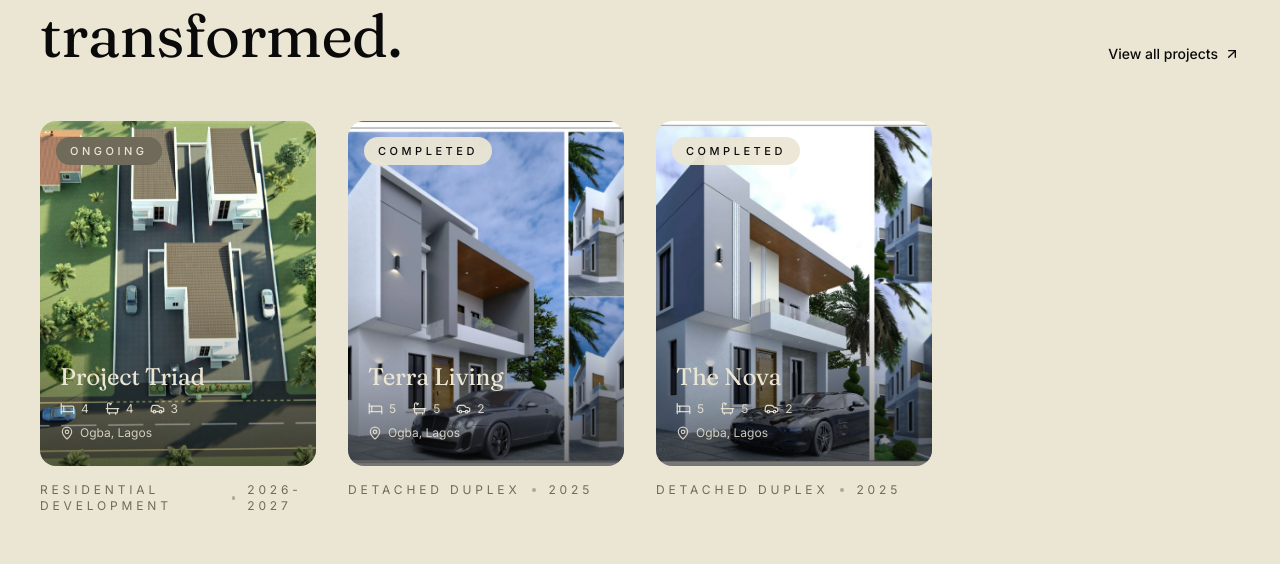
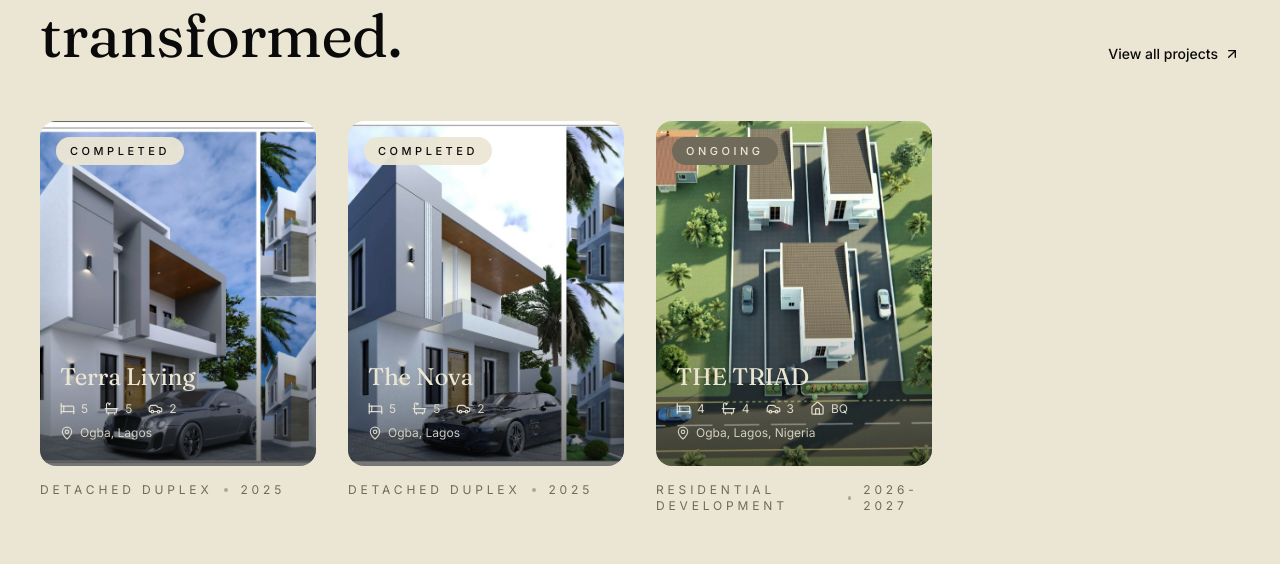
Before and after one commit to EssienAbasiama/citymore-homes, a Next.js app: page / in a window 1280 px wide. Shown: the part 1309-1873 px from the top of the page. Built offline with nearby package versions, Linux system fonts and the light colour scheme.

Commit message:
Rename Project Triad and its buildings to enhance branding consistency; update project details and add enquiry section for The Triad.

```diff
--- a/app/projects/[slug]/page.jsx
+++ b/app/projects/[slug]/page.jsx
@@ -18,8 +18,11 @@ import {
   ChefHat,
   Car,
   Check,
+  MessageCircle,
+  Mail,
 } from "lucide-react";
 import { projects, getProject } from "@/data/projects";
+import { whatsappUrl } from "@/lib/whatsapp";
 import { Reveal, RevealText } from "@/components/Motion";
 import Roofline from "@/components/Roofline";
 import GalleryGrid from "@/components/GalleryGrid";
@@ -48,6 +51,15 @@ export default function ProjectDetailPage({ params }) {
     .map((slug) => getProject(slug))
     .filter(Boolean);
 
+  // The Triad and its three homes get their own enquiry block mid-page.
+  const isTriad =
+    project.slug === "the-triad" || project.parentProject === "the-triad";
+  const triadEnquiry = whatsappUrl(
+    `Hello CITYMORE HOMES, I'd like to enquire about ${project.name}${
+      project.parentProject === "the-triad" ? " in The Triad" : ""
+    }.`,
+  );
+
   const meta = [
     { icon: MapPin, label: "Location", value: project.location },
     { icon: Tag, label: "Type", value: project.type },
@@ -59,6 +71,7 @@ export default function ProjectDetailPage({ params }) {
     typeof src === "string" ? { src } : src,
   );
   const featureIcons = {
+    Bed,
     Sun,
     Lightbulb,
     Cctv,
@@ -254,7 +267,7 @@ export default function ProjectDetailPage({ params }) {
           <div className="container-site">
             <div className="mb-10 max-w-2xl">
               <Reveal className="eyebrow text-taupe-dark">
-                Inside Project Triad
+                Inside The Triad
               </Reveal>
               <h2 className="mt-4 font-display text-3xl leading-tight md:text-5xl">
                 <RevealText text="Three distinct buildings." />
@@ -271,6 +284,41 @@ export default function ProjectDetailPage({ params }) {
                 <ProjectCard key={child.slug} project={child} index={i} />
               ))}
             </div>
+          </div>
+        </section>
+      )}
+
+      {/* Triad enquiry */}
+      {isTriad && (
+        <section className="bg-ink py-20 text-bone md:py-24">
+          <div className="container-site max-w-3xl text-center">
+            <Reveal className="eyebrow text-taupe">Enquiries</Reveal>
+            <h2 className="mt-5 font-display text-3xl leading-tight md:text-5xl">
+              <RevealText text="Your place in The Triad awaits." />
+            </h2>
+            <Reveal delay={0.2}>
+              <p className="mx-auto mt-5 max-w-xl text-lg leading-relaxed text-bone/70">
+                Get in touch for enquiries — and to make an offer.
+              </p>
+            </Reveal>
+            <Reveal delay={0.3}>
+              <div className="mt-10 flex flex-wrap items-center justify-center gap-4">
+                <a
+                  href={triadEnquiry}
+                  target="_blank"
+                  rel="noopener noreferrer"
+                  className="btn-light"
+                >
+                  <MessageCircle size={17} /> Chat on WhatsApp
+                </a>
+                <Link
+                  href="/contact"
+                  className="btn border border-bone/35 text-bone hover:border-bone hover:bg-bone hover:text-ink"
+                >
+                  <Mail size={17} /> Start a conversation
+                </Link>
+              </div>
+            </Reveal>
           </div>
         </section>
       )}
@@ -325,7 +373,7 @@ export default function ProjectDetailPage({ params }) {
               />
             </Reveal>
             <Reveal className="eyebrow text-taupe-dark">The outcome</Reveal>
-            <p className="mt-6 font-display text-2xl leading-snug md:text-4xl">
+            <p className="mt-6 whitespace-pre-line font-display text-2xl leading-snug md:text-4xl">
               {project.result}
             </p>
           </div>
--- a/components/ProjectCard.jsx
+++ b/components/ProjectCard.jsx
@@ -3,7 +3,7 @@
 import Link from "next/link";
 import Image from "next/image";
 import { motion } from "framer-motion";
-import { MapPin, ArrowUpRight, Bed, Bath, Car } from "lucide-react";
+import { MapPin, ArrowUpRight, Bed, Bath, Car, Home } from "lucide-react";
 
 const statusStyles = {
   Completed: "bg-bone/95 text-ink",
@@ -45,7 +45,10 @@ export default function ProjectCard({ project, index = 0 }) {
 
           <div className="absolute inset-x-0 bottom-0 p-5 text-bone">
             <p className="font-display text-2xl leading-snug">{project.name}</p>
-            {(project.beds != null || project.baths != null || project.cars != null) && (
+            {(project.beds != null ||
+              project.baths != null ||
+              project.cars != null ||
+              project.bq) && (
               <div className="mt-2 flex items-center gap-4 text-xs text-bone/90">
                 {project.beds != null && (
                   <span className="inline-flex items-center gap-1.5">
@@ -60,6 +63,11 @@ export default function ProjectCard({ project, index = 0 }) {
                 {project.cars != null && (
                   <span className="inline-flex items-center gap-1.5">
                     <Car size={15} /> {project.cars}
+                  </span>
+                )}
+                {project.bq && (
+                  <span className="inline-flex items-center gap-1.5">
+                    <Home size={15} /> BQ
                   </span>
                 )}
               </div>
--- a/data/projects.js
+++ b/data/projects.js
@@ -3,6 +3,22 @@
 // `slug` must be unique — it becomes the URL: /projects/<slug>.
 // `tagline` is the short strapline shown under the name (hero + cards).
 // Images can be local (place in /public and use "/my-image.jpg") or remote URLs.
+
+// Shared specification for The Triad — every residence is delivered to this standard.
+const triadFeatures = [
+  { icon: "Bed", title: "4 bedroom duplex with BQ", body: "Spacious family living with a dedicated BQ and practical layout." },
+  { icon: "Sun", title: "6.2kVA solar inverter", body: "Powered by a 10kWh lithium battery for reliable day-to-day energy supply." },
+  { icon: "Speaker", title: "Hey Siri automation", body: "Voice-controlled home automation with surround audio throughout key living spaces." },
+  { icon: "DoorOpen", title: "Automated curtain rails", body: "Motorised curtain tracking for the living room and master bedroom." },
+  { icon: "Wifi", title: "High-speed Starlink WiFi", body: "Fast, dependable internet for modern smart-home living." },
+  { icon: "Lightbulb", title: "Compound floor lights", body: "Optional lighting for the compound and outdoor ambience." },
+  { icon: "Lightbulb", title: "Staircase sensor lighting", body: "Automatic light response along the stairs for convenience and safety." },
+  { icon: "ChefHat", title: "Fully fitted kitchen", body: "Complete kitchen installation for a polished, move-in-ready finish." },
+  { icon: "Car", title: "Dedicated carport", body: "Protected parking space integrated into the home design." },
+  { icon: "Cctv", title: "Steel security & smart door entry", body: "Steel-reinforced security with smart access control for peace of mind." },
+  { icon: "DoorOpen", title: "Automated smart gate", body: "Convenient gate access with modern smart-home control." },
+  { icon: "Cctv", title: "24/7 CCTV surveillance", body: "Round-the-clock monitoring for complete property security." },
+];
 
 export const projects = [
   {
@@ -150,10 +166,10 @@ export const projects = [
       "Delivered in seven months and sold — a turnkey, smart-home duplex finished to a move-in standard.",
   },
   {
-    slug: "project-triad",
-    name: "Project Triad",
-    tagline: "The flagship vision for the next phase",
-    location: "Ogba, Lagos",
+    slug: "the-triad",
+    name: "THE TRIAD",
+    tagline: "Three Exceptional Homes. One Refined Address.",
+    location: "Ogba, Lagos, Nigeria",
     status: "Ongoing",
     type: "Residential Development",
     year: "2026-2027",
@@ -163,12 +179,14 @@ export const projects = [
     beds: 4,
     baths: 4,
     cars: 3,
-    children: ["building-a", "building-b", "building-c"],
+    bq: true,
+    children: ["temi", "remi", "imisi"],
     summary:
-      "A flagship residential development concept in a serene estate with 24/7 security, with a primary highlight and supporting building phases. This overall view is designed to showcase the master vision before the individual buildings are explored in detail.",
+      "Introducing The Triad — an exclusive collection of three beautifully crafted 4-bedroom detached duplexes with BQ, nestled within a serene estate. Featuring Smart Home Automation and Solar Powered living.",
     overview: [
-      "This overall concept is the master overview for the upcoming and ongoing development pipeline.",
-      "The page is intentionally structured to give this flagship project the main spotlight while the remaining buildings sit beneath it as separate, viewable sections for deeper exploration.",
+      "TEMI | RẸ́MI | ÌMÍSÍ",
+      "Mine. Comfort. Inspiration",
+      "Each residence comes standard with 6.2kVA Solar Inverter + 10kWh Lithium Battery and Smart Home Automation — bringing modern, effortless living home.",
     ],
     scope: [
       "Master development planning",
@@ -182,48 +200,36 @@ export const projects = [
       { label: "Location", value: "Ogba, Lagos" },
       { label: "Status", value: "Live" },
     ],
-    features: [
-      { icon: "Bed", title: "4 bedroom duplex with BQ", body: "Spacious family living with a dedicated BQ and practical layout." },
-      { icon: "Sun", title: "6.2kVA solar inverter", body: "Powered by a 10kWh lithium battery for reliable day-to-day energy supply." },
-      { icon: "Speaker", title: "Hey Siri automation", body: "Voice-controlled home automation with surround audio throughout key living spaces." },
-      { icon: "DoorOpen", title: "Automated curtain rails", body: "Motorised curtain tracking for the living room and master bedroom." },
-      { icon: "Wifi", title: "High-speed Starlink WiFi", body: "Fast, dependable internet for modern smart-home living." },
-      { icon: "Lightbulb", title: "Compound floor lights", body: "Optional lighting for the compound and outdoor ambience." },
-      { icon: "Lightbulb", title: "Staircase sensor lighting", body: "Automatic light response along the stairs for convenience and safety." },
-      { icon: "ChefHat", title: "Fully fitted kitchen", body: "Complete kitchen installation for a polished, move-in-ready finish." },
-      { icon: "Car", title: "Dedicated carport", body: "Protected parking space integrated into the home design." },
-      { icon: "Cctv", title: "Steel security & smart door entry", body: "Steel-reinforced security with smart access control for peace of mind." },
-      { icon: "DoorOpen", title: "Automated smart gate", body: "Convenient gate access with modern smart-home control." },
-      { icon: "Cctv", title: "24/7 CCTV surveillance", body: "Round-the-clock monitoring for complete property security." },
-    ],
+    features: triadFeatures,
     gallery: [
       "/projects/overall/WhatsApp%20Image%202026-08-29%20at%207.12.38%20PM%20(1).jpeg",
       "/projects/overall/WhatsApp%20Image%202026-08-29%20at%207.12.38%20PM.jpeg",
     ],
     plans: [],
     result:
-      "The overall project acts as the anchor story for the current pipeline and keeps the master concept visible while the individual buildings are explored beneath it.",
+      "TEMI | RẸ́MI | ÌMÍSÍ\nSpaces to call your own. Comfort to come home to. Inspiration to live by",
   },
   {
-    slug: "building-a",
-    name: "Building A",
-    tagline: "The first signature block",
-    location: "Lagos, Nigeria",
+    slug: "temi",
+    name: "TEMI",
+    tagline: "THE TRIAD — TEMI",
+    location: "Ogba, Lagos, Nigeria",
     status: "Ongoing",
     type: "Residential Block",
-    year: "2026",
-    duration: "10 months",
+    year: "2026/2027",
+    duration: "8 months",
     featured: false,
-    parentProject: "project-triad",
-    cover: "/projects/buildingA/WhatsApp%20Image%202026-08-29%20at%207.09.52%20PM%20(1).jpeg",
+    parentProject: "the-triad",
+    cover: "/projects/buildingA/WhatsApp%20Image%202026-08-29%20at%207.09.52%20PM%20(2).jpeg",
     beds: 4,
     baths: 4,
     cars: 2,
+    bq: true,
     summary:
-      "Template for Building A. Replace with the final specifications, schedule, and completed details when they are ready.",
+      "Temi, meaning “mine” or “belongs to me,” represents the feeling of finally coming home to something truly yours.",
     overview: [
-      "Building A is the first project block in the portfolio and will be expanded with the final design narrative later.",
-      "For now, this remains a clean placeholder structure so the section can be developed and styled without disturbing the overall layout.",
+      "TEMI — “Mine”",
+      "This exquisite 4-bedroom detached duplex with BQ combines contemporary elegance, spacious living and the tranquillity of a serene estate. Designed for those who value privacy, comfort and modern convenience.",
     ],
     scope: [
       "Architecture",
@@ -233,43 +239,40 @@ export const projects = [
     ],
     stats: [
       { label: "Phase", value: "Ongoing" },
-      { label: "Layout", value: "4 Bed" },
-      { label: "Status", value: "In progress" },
-      { label: "Year", value: "2026" },
+      { label: "Status", value: "Live" },
+      { label: "Layout", value: "4 Bed with BQ" },
+      { label: "Year", value: "2026-2027" },
     ],
-    features: [
-      { icon: "Sun", title: "Smart layout", body: "Template copy that can be replaced with the final design details." },
-      { icon: "DoorOpen", title: "Access details", body: "To be updated with the completed feature list." },
-      { icon: "ChefHat", title: "Interior finish", body: "Placeholder only — final specification will be added later." },
-    ],
+    features: triadFeatures,
     gallery: [
       "/projects/buildingA/WhatsApp%20Image%202026-08-29%20at%207.09.52%20PM%20(1).jpeg",
       "/projects/buildingA/WhatsApp%20Image%202026-08-29%20at%207.09.52%20PM%20(2).jpeg",
       "/projects/buildingA/WhatsApp%20Image%202026-08-29%20at%207.09.52%20PM.jpeg",
     ],
     plans: [],
-    result: "Building A is intentionally left as a structured template until the final details and features are shared.",
+    result: "TEMI — A home that feels truly yours.",
   },
   {
-    slug: "building-b",
-    name: "Building B",
-    tagline: "The second phase in motion",
-    location: "Lagos, Nigeria",
-    status: "Upcoming",
+    slug: "remi",
+    name: "RẸ́MI",
+    tagline: "THE TRIAD — RẸ́MI",
+    location: "Ogba, Lagos, Nigeria",
+    status: "Ongoing",
     type: "Residential Block",
-    year: "2026",
-    duration: "12 months",
+    year: "2026/2027",
+    duration: "8 months",
     featured: false,
-    parentProject: "project-triad",
-    cover: "/projects/buildingB/WhatsApp%20Image%202026-08-29%20at%207.11.16%20PM%20(1).jpeg",
+    parentProject: "the-triad",
+    cover: "/projects/buildingB/WhatsApp%20Image%202026-08-29%20at%207.11.16%20PM.jpeg",
     beds: 4,
     baths: 4,
     cars: 2,
+    bq: true,
     summary:
-      "Template for Building B. The final design details, finishes, and timeline will be added once they are confirmed.",
+      "Rẹ́mi, a name associated with comfort and ease. A residence created around effortless living.",
     overview: [
-      "Building B is scheduled as an upcoming section within the wider development story.",
-      "This placeholder is in place so the category can expand cleanly when the final details are sent over.",
+      "RẸ́MI — “Comfort & Ease”",
+      "This elegant 4-bedroom detached duplex with BQ offers refined spaces, peaceful surroundings and thoughtful modern features — a home where comfort comes naturally.",
     ],
     scope: [
       "Design development",
@@ -278,44 +281,41 @@ export const projects = [
       "Delivery strategy",
     ],
     stats: [
-      { label: "Phase", value: "Upcoming" },
-      { label: "Layout", value: "4 Bed" },
-      { label: "Status", value: "Planned" },
-      { label: "Year", value: "2026" },
+      { label: "Phase", value: "Ongoing" },
+      { label: "Status", value: "Live" },
+      { label: "Layout", value: "4 Bed with BQ" },
+      { label: "Year", value: "2026-2027" },
     ],
-    features: [
-      { icon: "Sun", title: "Layout concept", body: "Placeholder content for the final property mix and room configuration." },
-      { icon: "Cctv", title: "Security details", body: "To be replaced with the final property security brief." },
-      { icon: "Car", title: "Parking setup", body: "Temporarily set as a template while details are being finalised." },
-    ],
+    features: triadFeatures,
     gallery: [
       "/projects/buildingB/WhatsApp%20Image%202026-08-29%20at%207.11.16%20PM%20(1).jpeg",
       "/projects/buildingB/WhatsApp%20Image%202026-08-29%20at%207.11.16%20PM%20(2).jpeg",
       "/projects/buildingB/WhatsApp%20Image%202026-08-29%20at%207.11.16%20PM.jpeg",
     ],
     plans: [],
-    result: "Building B remains staged as the upcoming development template while the final project details are confirmed.",
+    result: "RẸ́MI — A residence created around effortless living.",
   },
   {
-    slug: "building-c",
-    name: "Building C",
-    tagline: "The final tower in the line-up",
-    location: "Lagos, Nigeria",
-    status: "Upcoming",
+    slug: "imisi",
+    name: "ÌMÍSÍ",
+    tagline: "THE TRIAD — ÌMÍSÍ",
+    location: "Ogba, Lagos, Nigeria",
+    status: "Ongoing",
     type: "Residential Block",
-    year: "2026",
-    duration: "12 months",
+    year: "2026-2027",
+    duration: "8 months",
     featured: false,
-    parentProject: "project-triad",
-    cover: "/projects/buildingC/WhatsApp%20Image%202026-08-29%20at%207.12.06%20PM%20(1).jpeg",
+    parentProject: "the-triad",
+    cover: "/projects/buildingC/WhatsApp%20Image%202026-08-29%20at%207.12.06%20PM%20(2).jpeg",
     beds: 4,
     baths: 4,
     cars: 2,
+    bq: true,
     summary:
-      "Template for Building C. This section is set up to receive the final design notes and feature list once they are shared.",
+      "Ìmísí, meaning inspiration, represents a home designed to inspire the way you live.",
     overview: [
-      "Building C completes the three-building follow-up section below the overall highlight.",
-      "The layout is ready and can be filled with the final details and imagery without needing a structural redesign.",
+      "ÌMÍSÍ — “Inspiration”",
+      "This striking 4-bedroom detached duplex with BQ blends thoughtful design, generous living space and the calm of a serene estate — a home created to inspire the way you live.",
     ],
     scope: [
       "Final block design",
@@ -324,23 +324,19 @@ export const projects = [
       "Turnover detailing",
     ],
     stats: [
-      { label: "Phase", value: "Upcoming" },
-      { label: "Layout", value: "4 Bed" },
-      { label: "Status", value: "Pending" },
-      { label: "Year", value: "2026" },
+      { label: "Phase", value: "Ongoing" },
+      { label: "Status", value: "Live" },
+      { label: "Layout", value: "4 Bed with BQ" },
+      { label: "Year", value: "2026-2027" },
     ],
-    features: [
-      { icon: "Lightbulb", title: "Final concept", body: "Ready to receive the completed feature narrative and imagery." },
-      { icon: "Fingerprint", title: "Access system", body: "Placeholder text — final smart-home options to be added later." },
-      { icon: "Speaker", title: "Interior experience", body: "Template section set to transform into the final property pitch." },
-    ],
+    features: triadFeatures,
     gallery: [
       "/projects/buildingC/WhatsApp%20Image%202026-08-29%20at%207.12.06%20PM%20(1).jpeg",
       "/projects/buildingC/WhatsApp%20Image%202026-08-29%20at%207.12.06%20PM%20(2).jpeg",
       "/projects/buildingC/WhatsApp%20Image%202026-08-29%20at%207.12.06%20PM.jpeg",
     ],
     plans: [],
-    result: "Building C is prepared as the final placeholder in the group so the finished project details can slot in cleanly later.",
+    result: "ÌMÍSÍ — A home designed to inspire the way you live.",
   },
 ];
 
```
Also changed, not shown: app/projects/page.jsx (+5 -5 lines), next.config.mjs (+9 -0 lines).
